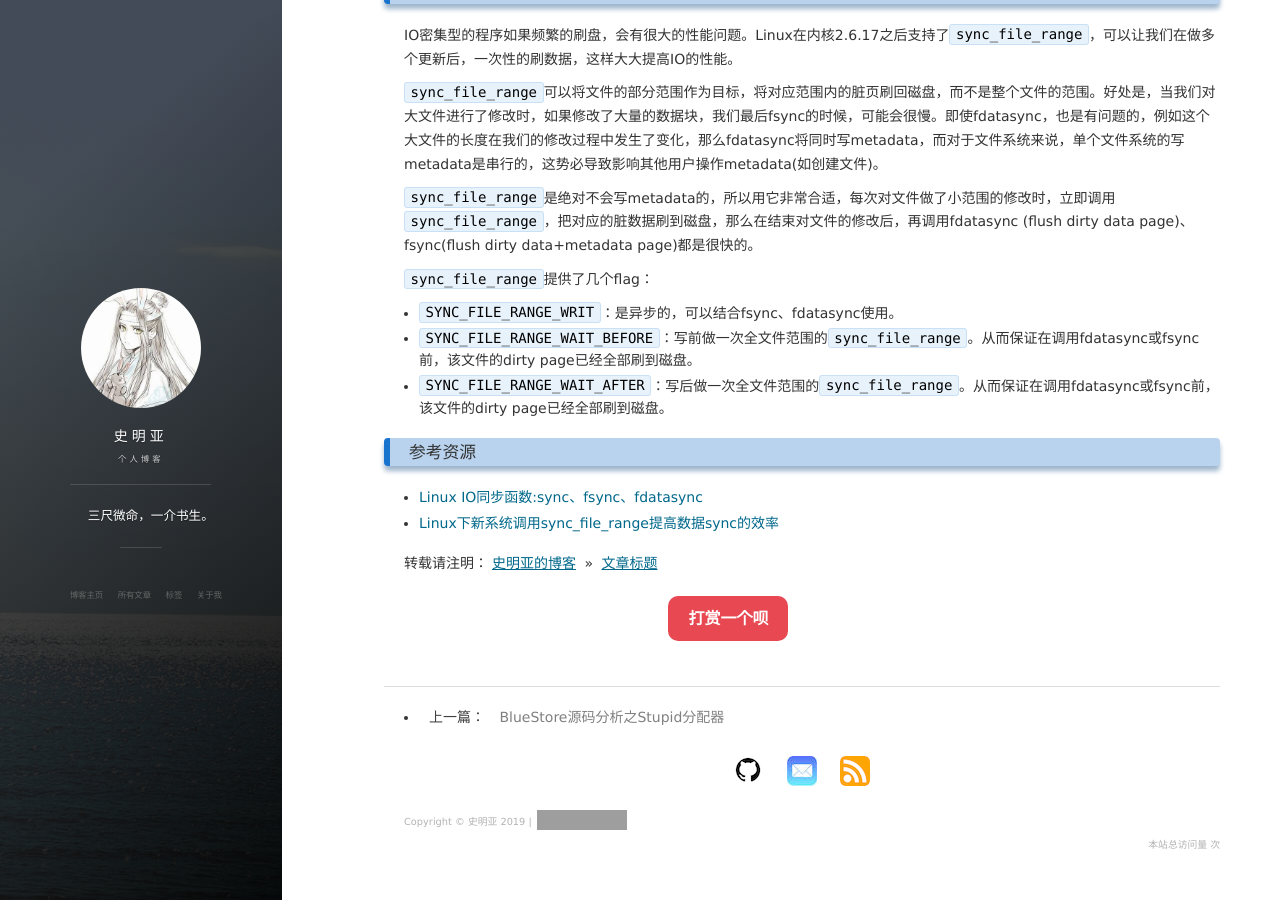
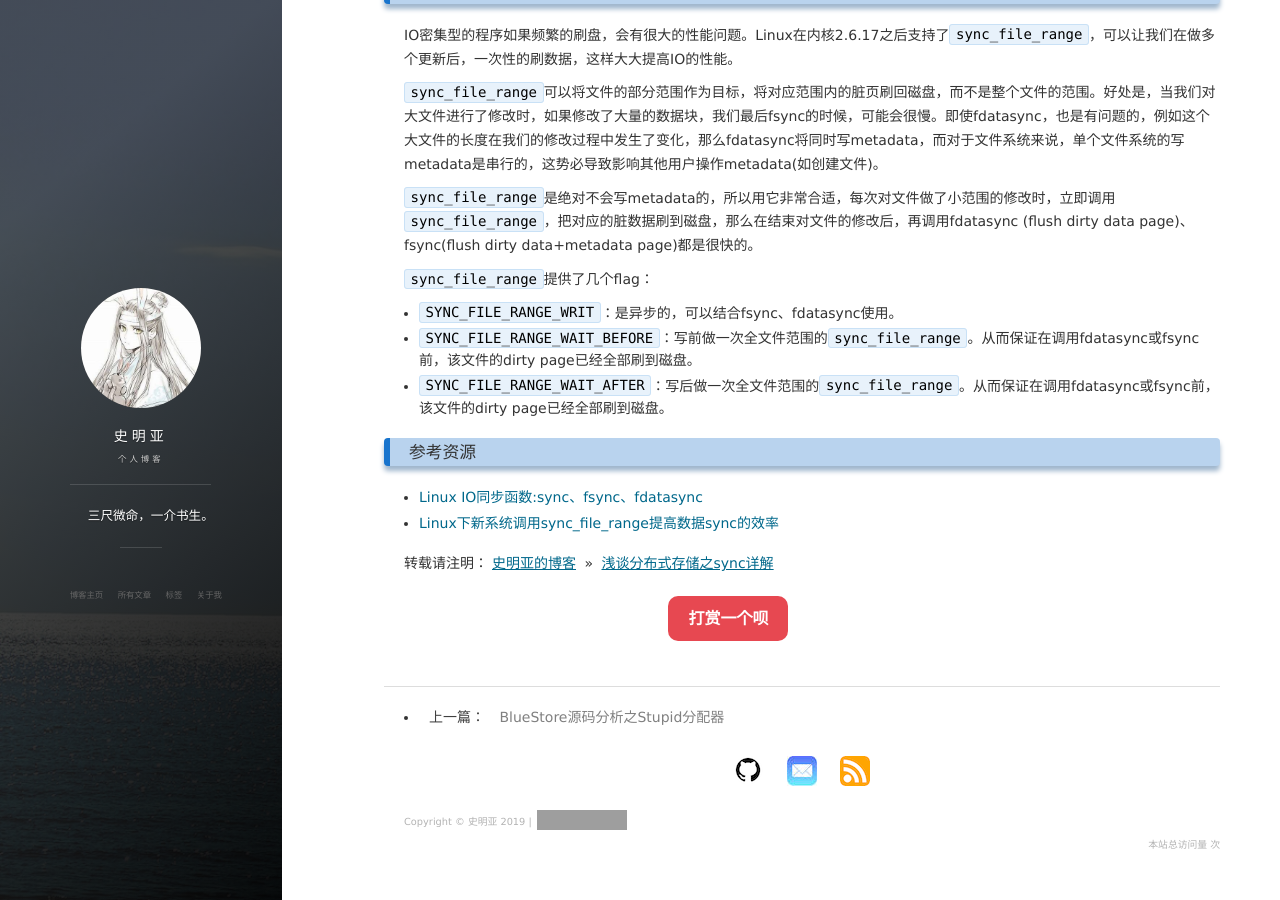
Before and after one commit to shimingyah/shimingyah.github.io, a Jekyll site: the page built from _posts/2019-10-29-浅谈分布式存储之sync详解.md, in a window 1280 px wide and 900 px high, scrolled down 2000 px. Built offline with Jekyll 4.4.1, drawn with Linux system fonts in a browser that asks for light colours; nearby versions of some CDN libraries; comment, search, counter and statistics services are not loaded; grey boxes are pictures that could not be loaded.

Commit message:
update blog: 浅谈分布式存储之sync详解

```diff
--- a/_posts/2019-10-29-浅谈分布式存储之sync详解.md
+++ b/_posts/2019-10-29-浅谈分布式存储之sync详解.md
@@ -97,4 +97,4 @@
 * [Linux IO同步函数:sync、fsync、fdatasync](http://byteliu.com/2019/03/09/Linux-IO%E5%90%8C%E6%AD%A5%E5%87%BD%E6%95%B0-sync%E3%80%81fsync%E3%80%81fdatasync/)
 * [Linux下新系统调用sync\_file\_range提高数据sync的效率](http://www.voidcn.com/article/p-vwagcekw-bkq.html)
 
-转载请注明：[史明亚的博客](https://shimingyah.github.io) » [文章标题](文章链接)
+转载请注明：[史明亚的博客](https://shimingyah.github.io) » [浅谈分布式存储之sync详解](https://shimingyah.github.io/2019/10/%E6%B5%85%E8%B0%88%E5%88%86%E5%B8%83%E5%BC%8F%E5%AD%98%E5%82%A8%E4%B9%8Bsync%E8%AF%A6%E8%A7%A3/)
```
